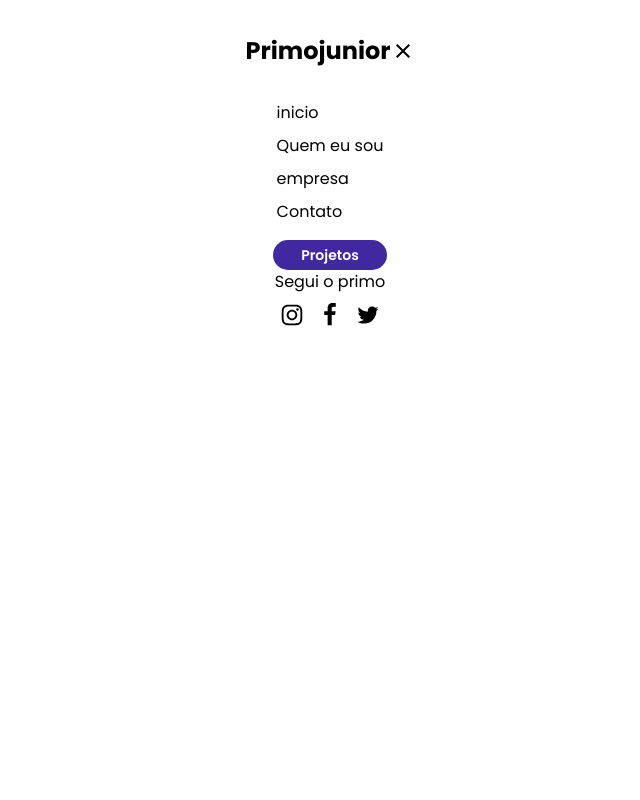
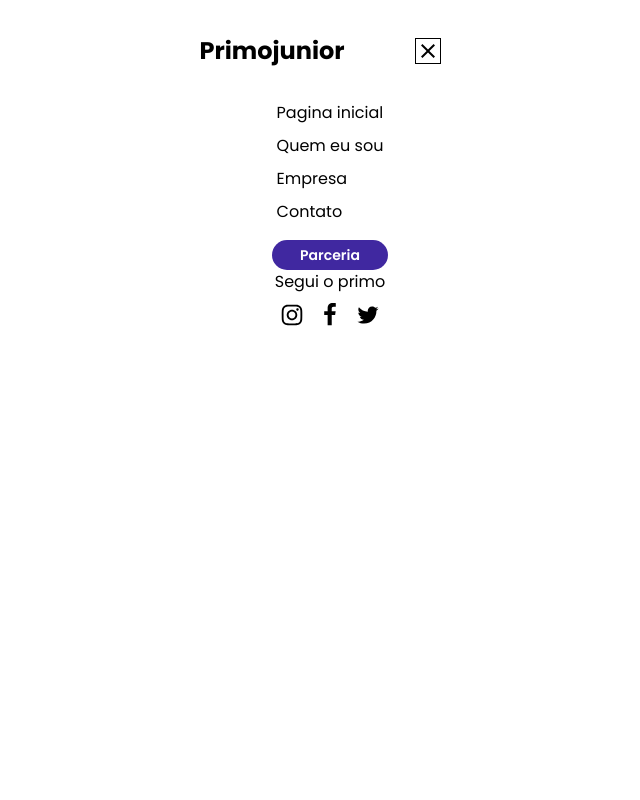
Before and after one commit to startpee/primojnior-Next, a Next.js app: page / in a window 1280 px wide. Shown: the top 800 px of the page, without its empty margins (310-950 px from the left). Built offline with nearby package versions, Linux system fonts and the light colour scheme.

Commit message:
Commit from TeleportHQ

```diff
--- a/pages/index.js
+++ b/pages/index.js
@@ -46,7 +46,7 @@
             <div data-type="MobileMenu" className="landing-page-mobile-menu">
               <div className="landing-page-nav">
                 <div className="landing-page-top">
-                  <h1>Primojunior</h1>
+                  <h1 className="landing-page-logo1">Primojunior</h1>
                   <div
                     data-type="CloseMobileMenu"
                     className="landing-page-close-menu"
@@ -62,14 +62,14 @@
                 <div className="landing-page-right-side1">
                   <div className="landing-page-links-container1">
                     <Link href="/">
-                      <a className="landing-page-link03">inicio</a>
+                      <a className="landing-page-link03">Pagina inicial</a>
                     </Link>
                     <span className="landing-page-text03">Quem eu sou</span>
-                    <span className="landing-page-text04">empresa</span>
+                    <span className="landing-page-text04">Empresa</span>
                     <span>Contato</span>
                   </div>
                   <a href="#main-section" className="landing-page-link04">
-                    <SolidButton button="Projetos"></SolidButton>
+                    <SolidButton button="Parceria "></SolidButton>
                   </a>
                 </div>
               </div>
@@ -359,12 +359,17 @@
           .landing-page-close-menu {
             flex: 0 0 auto;
             display: flex;
-            align-items: flex-start;
+            align-items: flex-end;
+            margin-left: 70px;
+            border-color: var(--dl-color-gray-black);
+            border-width: 1px;
+            margin-right: 20px;
             flex-direction: column;
+            justify-content: flex-start;
           }
           .landing-page-icon03 {
-            width: 24px;
             height: 24px;
+            align-self: flex-end;
           }
           .landing-page-right-side1 {
             width: 100%;
@@ -596,6 +601,13 @@
             .landing-page-burger-menu {
               display: flex;
             }
+            .landing-page-logo1 {
+              align-self: center;
+              text-align: center;
+            }
+            .landing-page-icon03 {
+              align-self: flex-end;
+            }
             .landing-page-hero {
               justify-content: center;
             }
```
